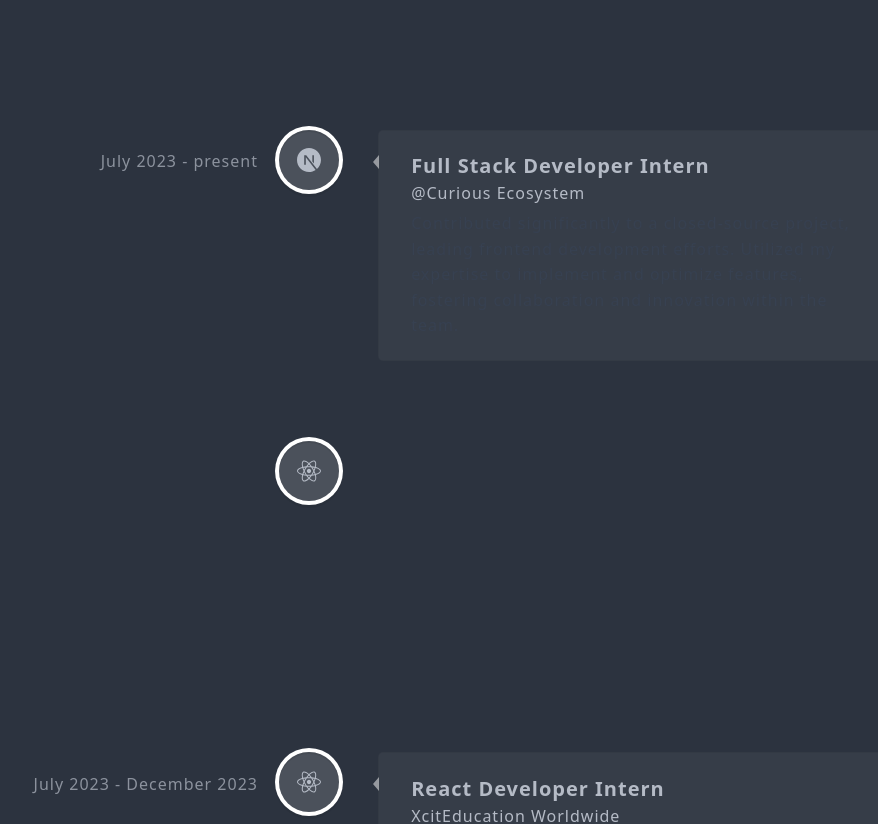
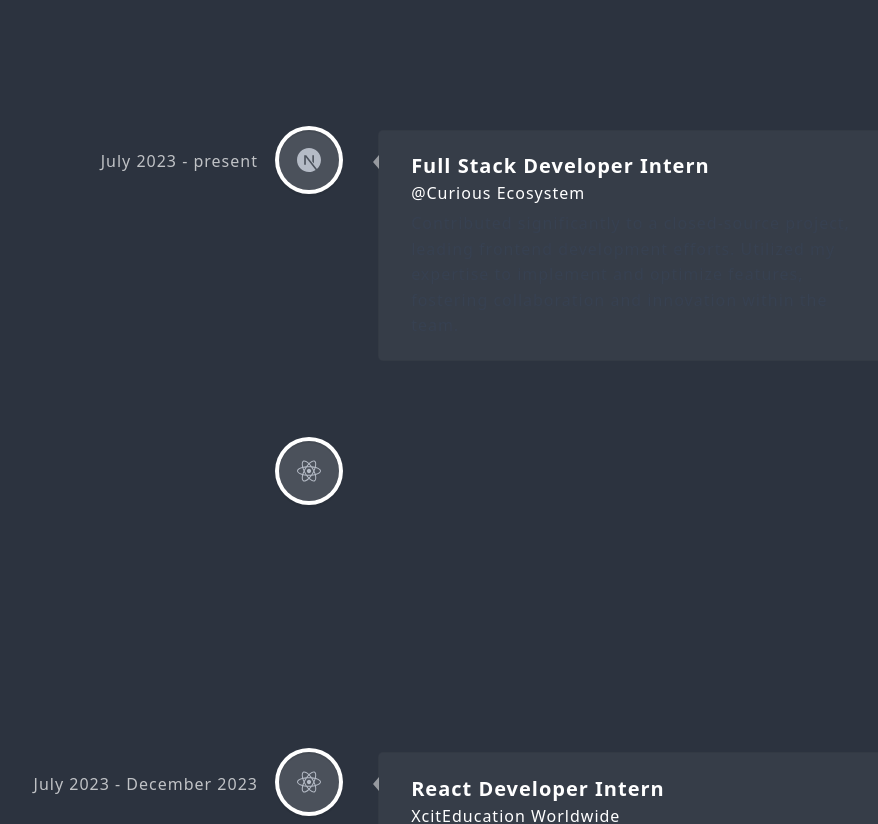
Before and after one commit to Ranjana993/Ranjana-Yadav, a React (Vite) app: page / in a window 1280 px wide. Shown: the part 1140-1964 px from the top of the page, without its empty margins (331-1209 px from the left). Built offline with nearby package versions, Linux system fonts and the light colour scheme; a web font is replaced by a local one.

Commit message:
modified

```diff
--- a/src/pages/Experience.jsx
+++ b/src/pages/Experience.jsx
@@ -25,6 +25,7 @@ export default function Experience() {
                 boxShadow: "none",
                 border: "1px solid rgba(0, 0, 0, 0.05)",
                 textAlign: "left",
+                color:"white",
                 padding: "1.3rem 2rem",
               }}
               contentArrowStyle={{  borderRight: "0.4rem solid rgba(255, 255, 255, 0.5)" }}
@@ -34,9 +35,7 @@ export default function Experience() {
             >
               <h3 className="font-semibold capitalize">{item.title}</h3>
               <p className="font-normal !mt-0">{item.location}</p>
-              <p className="!mt-1 !font-normal text-gray-700 ">
-                {item.description}
-              </p>
+              <p className="!mt-1 !font-normal text-gray-700 ">{item.description}</p>
             </VerticalTimelineElement>
           </React.Fragment>
         ))}
```
